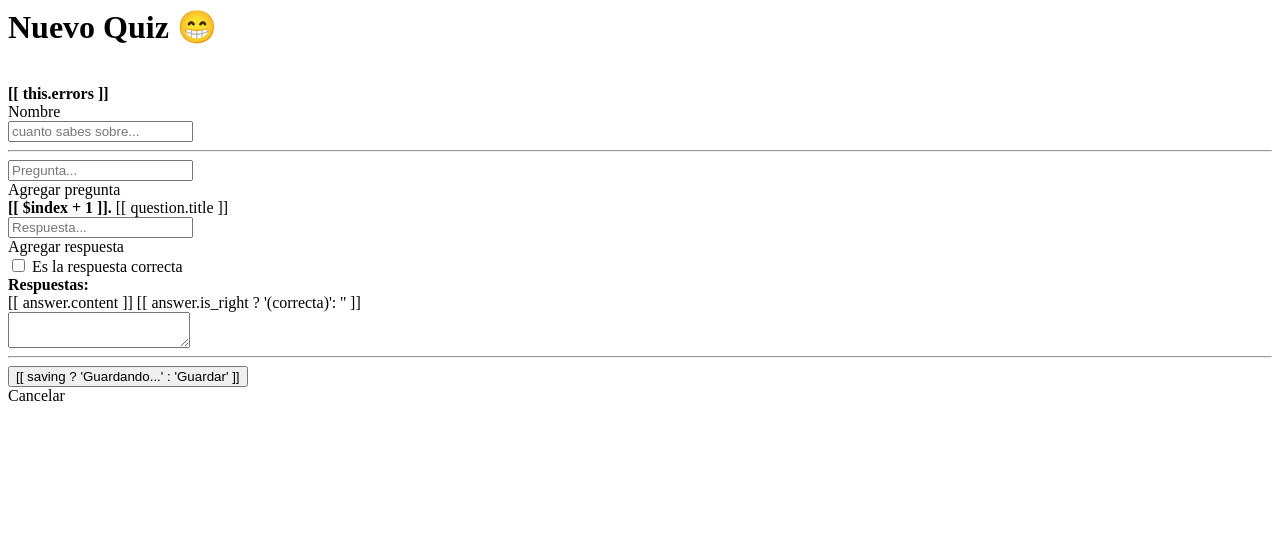
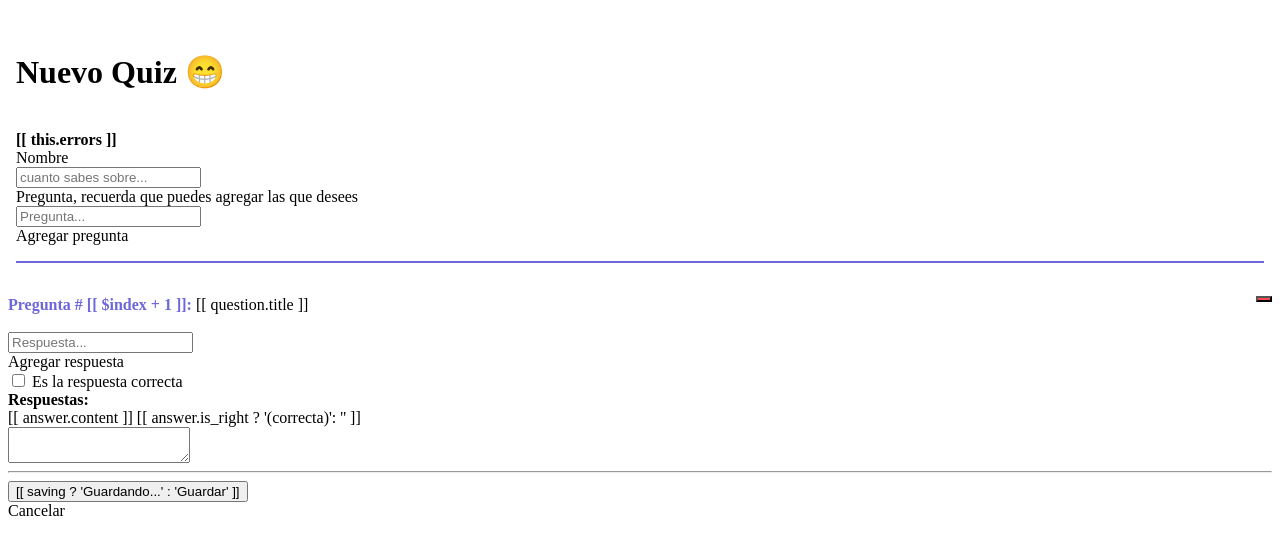
Before and after one commit to MackYoel/liberen-al-kraken, a Django app: template core/templates/core/pages/quiz_add_view.html in a window 1280 px wide. Shown: the top 555 px of the page. Run offline with Django 3.2, Linux system fonts and the light colour scheme; the template is opened without the code that fills it, so the values that code supplies are empty.

Commit message:
remove question on create

```diff
--- a/core/static/core/components/quiz-add.js
+++ b/core/static/core/components/quiz-add.js
@@ -51,6 +51,10 @@ const QuizAddView = Vue.component('QuizAddView', {
         this.errors = err.body
         console.log('this.errors:', this.errors)
       })
+    },
+
+    removeQuestion: function (index) {
+      this.questions.splice(index, 1)
     }
 
   }
--- a/core/templates/core/pages/quiz_add_view.html
+++ b/core/templates/core/pages/quiz_add_view.html
@@ -1,12 +1,11 @@
 <div>
-	<h1 class="title intro-title text-center">
-    Nuevo Quiz 😁
-  </h1>
-  <div class="container">
-  <br>
+  <div style="position: fixed;left: 1em;right: 1em; top: 0;background-color: #fff;z-index: 2;border-bottom: 2px solid #6e67da; padding-bottom: 1em">
+    <h1 class="title intro-title text-center" style="padding-top: 1em">
+      Nuevo Quiz 😁
+    </h1>
+    <br>
+    <strong class="has-text-danger">[[ this.errors ]]</strong>
 
-  <form>
-    <strong class="has-text-danger">[[ this.errors ]]</strong>
     <div class="field">
       <label class="label">Nombre</label>
       <div class="control">
@@ -14,8 +13,7 @@
       </div>
     </div>
 
-    <hr>
-
+    <label class="label">Pregunta, recuerda que puedes agregar las que desees</label>
     <div class="field has-addons">
       <div class="control" style="width: 100%">
         <input class="input" v-model="newQuestion.title" placeholder="Pregunta..." @keyup.enter="addQuestion">
@@ -26,9 +24,13 @@
         </a>
       </div>
     </div>
+  </div>
 
+  <div style="padding-top: 18em">
     <section class="question" v-for="(question, $index) in questions">
-      <strong>[[ $index + 1 ]].</strong> [[ question.title ]] <br>
+      <button class="delete" style="float: right;background-color: #fd4a4a" @click="removeQuestion($index)"></button>
+      <strong style="color: #6e67da">Pregunta # [[ $index + 1 ]]:</strong> [[ question.title ]] <br>
+      <br>
       <div class="field has-addons">
         <div class="control" style="width: 100%">
           <input class="input" v-model="question.newAnswer.content" placeholder="Respuesta..." @keyup.enter="addAnswer(question)">
@@ -69,6 +71,6 @@
         <router-link :to="{ name: 'home' }" :disabled="saving">Cancelar</router-link>
       </div>
     </div>
-  </form>
+  </div>
 
 </div>
```
